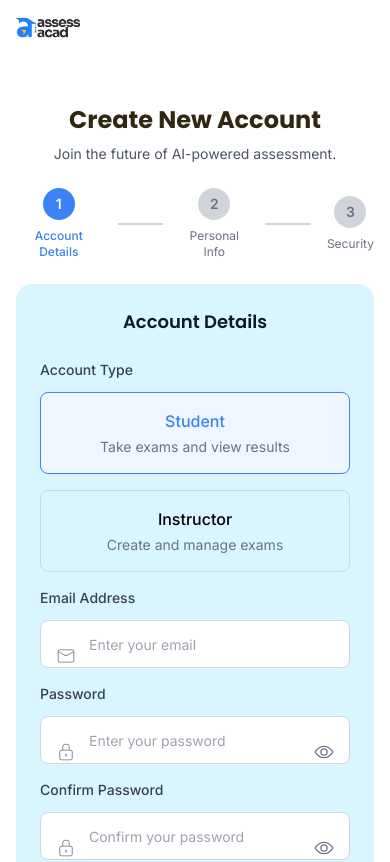
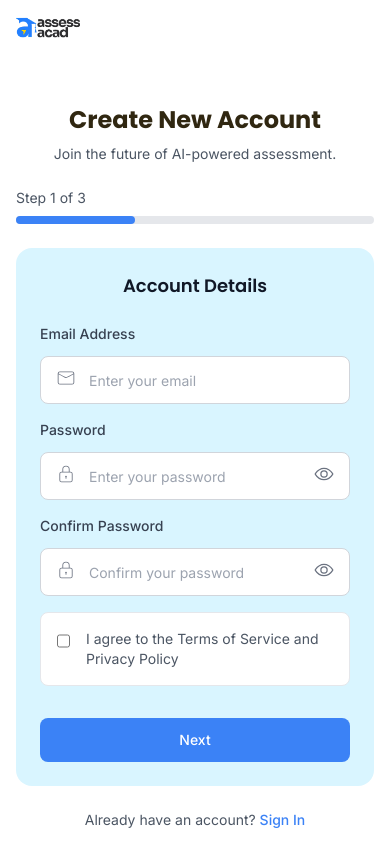
Before and after one commit to Cadna-Front-end/Exam-Genius-CADNA, a React (Vite) app: page /register/account in a window 390 px wide. Shown: the top 862 px of the page. Built offline with nearby package versions, Linux system fonts and the light colour scheme.

Commit message:
updated roleselector page

```diff
--- a/src/App.jsx
+++ b/src/App.jsx
@@ -2,6 +2,7 @@ import { Routes, Route } from "react-router-dom";
 import LandingPage from "./pages/LandingPage.jsx";
 import Signin from "./pages/signin/signin.jsx";
 import TwoFactorAuth from "./pages/TwoFactorAuth.jsx";
+import RoleSelector from "./pages/registration/RoleSelector.jsx";
 import AccountDetails from "./pages/registration/accountdetails.jsx";
 import PersonalInfo from "./pages/registration/personalinfo.jsx";
 import SecurityAndFinalize from "./pages/registration/securityandfinalize.jsx";
@@ -31,6 +32,11 @@ function App() {
       <Route path="/2fa" element={
         <PublicRoute>
           <TwoFactorAuth />
+        </PublicRoute>
+      } />
+      <Route path="/register" element={
+        <PublicRoute>
+          <RoleSelector />
         </PublicRoute>
       } />
       <Route path="/register/account" element={
--- a/src/context/AuthContext.jsx
+++ b/src/context/AuthContext.jsx
@@ -101,15 +101,18 @@ const AuthProvider = ({ children }) => {
 
   const login = async (credentials) => {
     try {
+      console.log('Attempting login to:', `${import.meta.env.VITE_API_URL}${API_ENDPOINTS.LOGIN}`);
       const response = await apiClient.post(API_ENDPOINTS.LOGIN, credentials);
 
-      if (!response.success || !response.data) {
-        throw new Error(response.message || 'Login failed');
+      console.log('Login response:', response);
+
+      if (!response || (!response.success && !response.data)) {
+        throw new Error(response?.message || 'Invalid response from server');
       }
 
-
-
-      const { user: userData, accessToken: token, twoFARequired, tempToken } = response.data;
+      // Handle direct response format (some APIs return data directly)
+      const responseData = response.data || response;
+      const { user: userData, accessToken: token, twoFARequired, tempToken } = responseData;
 
       // If 2FA is required, store temp token and return 2FA flag
       if (twoFARequired) {
--- a/src/pages/LandingPage.jsx
+++ b/src/pages/LandingPage.jsx
@@ -51,7 +51,7 @@ const LandingPage = () => {
             <button
               onClick={() => {
                 try {
-                  navigate("/register/account");
+                  navigate("/register");
                 } catch (error) {
                   console.error('Navigation error:', error);
                 }
@@ -87,7 +87,7 @@ const LandingPage = () => {
             <button
               onClick={() => {
                 try {
-                  navigate("/register/account");
+                  navigate("/register");
                 } catch (error) {
                   console.error('Navigation error:', error);
                 }
@@ -194,7 +194,7 @@ const LandingPage = () => {
             <button
               onClick={() => {
                 try {
-                  navigate("/register/account");
+                  navigate("/register");
                 } catch (error) {
                   console.error('Navigation error:', error);
                 }
--- /dev/null
+++ b/src/pages/registration/RoleSelector.jsx
@@ -0,0 +1,102 @@
+import { useNavigate } from 'react-router-dom';
+import { FaUser, FaChalkboardTeacher } from 'react-icons/fa';
+import { FiArrowLeft } from 'react-icons/fi';
+
+const RoleSelector = () => {
+  const navigate = useNavigate();
+
+  const handleRoleSelect = (role) => {
+    localStorage.setItem('accountType', role);
+    navigate('/register/account');
+  };
+
+  return (
+    <div className="min-h-screen bg-white">
+      {/* Header */}
+      <div className="w-full bg-white border-b border-gray-100 px-6 py-4">
+        <img
+          src="/bigger logo.png"
+          alt="Exam Genius"
+          className="h-16"
+        />
+      </div>
+
+      {/* Back Button Section */}
+      <div className="w-full px-6 py-4">
+        <button
+          onClick={() => navigate('/')}
+          className="flex items-center gap-2 text-gray-600 hover:text-gray-800 transition-colors"
+        >
+          <FiArrowLeft className="w-5 h-5" />
+          <span>Back</span>
+        </button>
+      </div>
+
+      {/* Main Content */}
+      <div className="flex flex-col items-center justify-center px-6 py-8">
+        {/* Title Section */}
+        <div className="text-center mb-12 max-w-md">
+          <h1 className="text-3xl font-semibold text-gray-900 mb-4">
+            Select Account Type
+          </h1>
+          <p className="text-gray-600">
+            Select your role to continue with registration
+          </p>
+        </div>
+
+        {/* Role Cards */}
+        <div className="grid grid-cols-1 md:grid-cols-2 gap-8 w-full max-w-4xl">
+          <div
+            onClick={() => handleRoleSelect('student')}
+            className="bg-white border-2 border-gray-200 rounded-2xl p-8 cursor-pointer transition-all duration-200 hover:border-[#2563EB] hover:shadow-xl group"
+          >
+            <div className="flex flex-col items-center text-center space-y-6">
+              <div className="p-4 bg-blue-50 rounded-full group-hover:bg-blue-100 transition-colors">
+                <FaUser className="w-10 h-10 text-[#2563EB]" />
+              </div>
+
+              <div>
+                <h3 className="text-2xl font-semibold text-gray-900 mb-3">
+                  Student
+                </h3>
+                <p className="text-gray-600 text-base mb-6">
+                  Take exams and view your results
+                </p>
+              </div>
+
+              <button className="w-full py-3 px-6 border-2 border-[#2563EB] text-[#2563EB] rounded-xl font-semibold hover:bg-[#2563EB] hover:text-white transition-colors">
+                Select Student
+              </button>
+            </div>
+          </div>
+
+          <div
+            onClick={() => handleRoleSelect('instructor')}
+            className="bg-white border-2 border-gray-200 rounded-2xl p-8 cursor-pointer transition-all duration-200 hover:border-[#2563EB] hover:shadow-xl group"
+          >
+            <div className="flex flex-col items-center text-center space-y-6">
+              <div className="p-4 bg-blue-50 rounded-full group-hover:bg-blue-100 transition-colors">
+                <FaChalkboardTeacher className="w-10 h-10 text-[#2563EB]" />
+              </div>
+
+              <div>
+                <h3 className="text-2xl font-semibold text-gray-900 mb-3">
+                  Instructor
+                </h3>
+                <p className="text-gray-600 text-base mb-6">
+                  Create and manage exams for students
+                </p>
+              </div>
+
+              <button className="w-full py-3 px-6 border-2 border-[#2563EB] text-[#2563EB] rounded-xl font-semibold hover:bg-[#2563EB] hover:text-white transition-colors">
+                Select Instructor
+              </button>
+            </div>
+          </div>
+        </div>
+      </div>
+    </div>
+  );
+};
+
+export default RoleSelector;
--- a/src/pages/registration/accountdetails.jsx
+++ b/src/pages/registration/accountdetails.jsx
@@ -4,11 +4,14 @@ import { CiMail, CiLock } from "react-icons/ci";
 import { IoEyeOutline, IoEyeOffOutline } from "react-icons/io5";
 
 const AccountDetails = () => {
-  const [formData, setFormData] = useState({
-    email: "",
-    password: "",
-    confirmPassword: "",
-    userType: "student"
+  const [formData, setFormData] = useState(() => {
+    const existingData = JSON.parse(localStorage.getItem('registrationData') || '{}');
+    return {
+      email: existingData.email || "",
+      password: existingData.password || "",
+      confirmPassword: "",
+      userType: existingData.role || localStorage.getItem('accountType') || "student"
+    };
   });
   const [showPassword, setShowPassword] = useState(false);
   const [showConfirmPassword, setShowConfirmPassword] = useState(false);
@@ -102,27 +105,37 @@ const AccountDetails = () => {
           </h1>
           <p className="text-sm lg:text-base text-gray-600 mb-6 lg:mb-8">Join the future of AI-powered assessment.</p>
 
-          {/* Progress Steps */}
-          <div className="flex justify-center items-center space-x-4 sm:space-x-8 lg:space-x-12 mb-6 lg:mb-8">
+          {/* Mobile Progress Bar */}
+          <div className="block sm:hidden mb-6">
+            <div className="flex justify-between items-center mb-2">
+              <span className="text-sm text-gray-600">Step 1 of 3</span>
+            </div>
+            <div className="w-full bg-gray-200 rounded-full h-2">
+              <div className="bg-[#3B82F6] h-2 rounded-full" style={{width: '33.33%'}}></div>
+            </div>
+          </div>
+
+          {/* Desktop Progress Steps */}
+          <div className="hidden sm:flex justify-center items-center space-x-8 lg:space-x-12 mb-6 lg:mb-8">
             <div className="flex flex-col items-center">
-              <div className="w-8 h-8 sm:w-10 sm:h-10 lg:w-12 lg:h-12 bg-[#3B82F6] text-white rounded-full flex items-center justify-center font-semibold mb-2 text-sm lg:text-base">
+              <div className="w-10 h-10 lg:w-12 lg:h-12 bg-[#3B82F6] text-white rounded-full flex items-center justify-center font-semibold mb-2 text-sm lg:text-base">
                 1
               </div>
-              <span className="text-xs sm:text-sm lg:text-base font-medium text-[#3B82F6]">Account Details</span>
+              <span className="text-sm lg:text-base font-medium text-[#3B82F6]">Account Details</span>
             </div>
-            <div className="w-12 sm:w-16 lg:w-20 h-0.5 bg-gray-300"></div>
-            <div className="flex flex-col items-center">
-              <div className="w-8 h-8 sm:w-10 sm:h-10 lg:w-12 lg:h-12 bg-gray-300 text-gray-500 rounded-full flex items-center justify-center font-semibold mb-2 text-sm lg:text-base">
+            <div className="w-16 lg:w-20 h-0.5 bg-gray-300"></div>
+            <div className="flex flex-col items-center cursor-not-allowed opacity-50">
+              <div className="w-10 h-10 lg:w-12 lg:h-12 bg-gray-300 text-gray-500 rounded-full flex items-center justify-center font-semibold mb-2 text-sm lg:text-base">
                 2
               </div>
-              <span className="text-xs sm:text-sm lg:text-base text-gray-500">Personal Info</span>
+              <span className="text-sm lg:text-base text-gray-500">Personal Info</span>
             </div>
-            <div className="w-12 sm:w-16 lg:w-20 h-0.5 bg-gray-300"></div>
-            <div className="flex flex-col items-center">
-              <div className="w-8 h-8 sm:w-10 sm:h-10 lg:w-12 lg:h-12 bg-gray-300 text-gray-500 rounded-full flex items-center justify-center font-semibold mb-2 text-sm lg:text-base">
+            <div className="w-16 lg:w-20 h-0.5 bg-gray-300"></div>
+            <div className="flex flex-col items-center cursor-not-allowed opacity-50">
+              <div className="w-10 h-10 lg:w-12 lg:h-12 bg-gray-300 text-gray-500 rounded-full flex items-center justify-center font-semibold mb-2 text-sm lg:text-base">
                 3
               </div>
-              <span className="text-xs sm:text-sm lg:text-base text-gray-500">Security</span>
+              <span className="text-sm lg:text-base text-gray-500">Security</span>
             </div>
           </div>
         </div>
@@ -137,41 +150,14 @@ const AccountDetails = () => {
               </div>
             )}
 
-            {/* Account Type Selection */}
-            <div>
-              <label className="block text-sm lg:text-lg font-medium text-gray-700 mb-3 lg:mb-4">
-                Account Type
-              </label>
-              <div className="grid grid-cols-1 sm:grid-cols-2 gap-4 lg:gap-6">
-                <button
-                  type="button"
-                  onClick={() => setFormData(prev => ({ ...prev, userType: "student" }))}
-                  className={`p-4 lg:p-8 border rounded-lg text-center transition-colors ${
-                    formData.userType === "student" ? 'border-[#3B82F6] bg-blue-50 text-[#3B82F6]' : 'border-gray-300 hover:bg-gray-50'
-                  }`}
-                >
-                  <div className="font-medium lg:text-xl">Student</div>
-                  <div className="text-sm lg:text-base text-gray-500 mt-1">Take exams and view results</div>
-                </button>
-                <button
-                  type="button"
-                  onClick={() => setFormData(prev => ({ ...prev, userType: "instructor" }))}
-                  className={`p-4 lg:p-8 border rounded-lg text-center transition-colors ${
-                    formData.userType === "instructor" ? 'border-[#3B82F6] bg-blue-50 text-[#3B82F6]' : 'border-gray-300 hover:bg-gray-50'
-                  }`}
-                >
-                  <div className="font-medium lg:text-xl">Instructor</div>
-                  <div className="text-sm lg:text-base text-gray-500 mt-1">Create and manage exams</div>
-                </button>
-              </div>
-            </div>
+
 
             {/* Email Address */}
             <div className="relative">
               <label className="block text-sm lg:text-lg font-medium text-gray-700 mb-3">
                 Email Address
               </label>
-              <div className="absolute left-4 top-12 lg:top-14 transform translate-y-1/2 text-gray-500">
+              <div className="absolute left-4 top-11 sm:top-12 lg:top-16 text-gray-500">
                 <CiMail size={20} />
               </div>
               <input
@@ -193,11 +179,11 @@ const AccountDetails = () => {
               <label className="block text-sm lg:text-lg font-medium text-gray-700 mb-3">
                 Password
               </label>
-              <div className="absolute left-4 top-12 lg:top-14 transform translate-y-1/2 text-gray-500">
+              <div className="absolute left-4 top-11 sm:top-12 lg:top-16 text-gray-500">
                 <CiLock size={20} />
               </div>
               <div
-                className="absolute right-4 top-12 lg:top-14 transform translate-y-1/2 text-gray-500 cursor-pointer"
+                className="absolute right-4 top-11 sm:top-12 lg:top-16 text-gray-500 cursor-pointer"
                 onClick={() => setShowPassword(prev => !prev)}
               >
                 {showPassword ? <IoEyeOffOutline size={20} /> : <IoEyeOutline size={20} />}
@@ -221,11 +207,11 @@ const AccountDetails = () => {
               <label className="block text-sm lg:text-lg font-medium text-gray-700 mb-3">
                 Confirm Password
               </label>
-              <div className="absolute left-4 top-12 lg:top-14 transform translate-y-1/2 text-gray-500">
+              <div className="absolute left-4 top-11 sm:top-12 lg:top-16 text-gray-500">
                 <CiLock size={20} />
               </div>
               <div
-                className="absolute right-4 top-12 lg:top-14 transform translate-y-1/2 text-gray-500 cursor-pointer"
+                className="absolute right-4 top-11 sm:top-12 lg:top-16 text-gray-500 cursor-pointer"
                 onClick={() => setShowConfirmPassword(prev => !prev)}
               >
                 {showConfirmPassword ? <IoEyeOffOutline size={20} /> : <IoEyeOutline size={20} />}
--- a/src/pages/registration/personalinfo.jsx
+++ b/src/pages/registration/personalinfo.jsx
@@ -4,10 +4,13 @@ import { CiUser, CiPhone } from "react-icons/ci";
 import { isValidPhone, isValidName } from "../../utils/validation";
 
 const PersonalInfo = () => {
-  const [formData, setFormData] = useState({
-    firstName: "",
-    lastName: "",
-    phoneNumber: ""
+  const [formData, setFormData] = useState(() => {
+    const existingData = JSON.parse(localStorage.getItem('registrationData') || '{}');
+    return {
+      firstName: existingData.firstName || "",
+      lastName: existingData.lastName || "",
+      phoneNumber: existingData.phoneNumber || ""
+    };
   });
   const [loading, setLoading] = useState(false);
   const [errors, setErrors] = useState({});
@@ -89,27 +92,37 @@ const PersonalInfo = () => {
           </h1>
           <p className="text-sm xs:text-base text-gray-600 mb-4 sm:mb-6">Join the future of AI-powered assessment.</p>
 
-          {/* Progress Steps */}
-          <div className="flex justify-center items-center space-x-2 xs:space-x-4 sm:space-x-8 mb-6 sm:mb-8 overflow-x-auto">
-            <div className="flex flex-col items-center">
-              <div className="w-8 h-8 sm:w-10 sm:h-10 bg-green-500 text-white rounded-full flex items-center justify-center font-semibold mb-1 sm:mb-2 text-sm sm:text-base">
+          {/* Mobile Progress Bar */}
+          <div className="block sm:hidden mb-6">
+            <div className="flex justify-between items-center mb-2">
+              <span className="text-sm text-gray-600">Step 2 of 3</span>
+            </div>
+            <div className="w-full bg-gray-200 rounded-full h-2">
+              <div className="bg-[#3B82F6] h-2 rounded-full" style={{width: '66.66%'}}></div>
+            </div>
+          </div>
+
+          {/* Desktop Progress Steps */}
+          <div className="hidden sm:flex justify-center items-center space-x-8 mb-6 sm:mb-8">
+            <div className="flex flex-col items-center cursor-pointer" onClick={() => navigate('/register/account')}>
+              <div className="w-10 h-10 bg-green-500 text-white rounded-full flex items-center justify-center font-semibold mb-2 text-sm hover:bg-green-600 transition-colors">
                 ✓
               </div>
-              <span className="text-xs sm:text-sm text-green-600 whitespace-nowrap">Account Details</span>
+              <span className="text-sm text-green-600 hover:text-green-700 transition-colors">Account Details</span>
             </div>
-            <div className="w-8 xs:w-12 sm:w-16 h-0.5 bg-green-500"></div>
-            <div className="flex flex-col items-center">
-              <div className="w-8 h-8 sm:w-10 sm:h-10 bg-[#3B82F6] text-white rounded-full flex items-center justify-center font-semibold mb-1 sm:mb-2 text-sm sm:text-base">
+            <div className="w-16 h-0.5 bg-green-500"></div>
+            <div className="flex flex-col items-center cursor-pointer">
+              <div className="w-10 h-10 bg-[#3B82F6] text-white rounded-full flex items-center justify-center font-semibold mb-2 text-sm">
                 2
               </div>
-              <span className="text-xs sm:text-sm font-medium text-[#3B82F6] whitespace-nowrap">Personal Info</span>
+              <span className="text-sm font-medium text-[#3B82F6]">Personal Info</span>
             </div>
-            <div className="w-8 xs:w-12 sm:w-16 h-0.5 bg-gray-300"></div>
-            <div className="flex flex-col items-center">
-              <div className="w-8 h-8 sm:w-10 sm:h-10 bg-gray-300 text-gray-500 rounded-full flex items-center justify-center font-semibold mb-1 sm:mb-2 text-sm sm:text-base">
+            <div className="w-16 h-0.5 bg-gray-300"></div>
+            <div className="flex flex-col items-center cursor-not-allowed opacity-50">
+              <div className="w-10 h-10 bg-gray-300 text-gray-500 rounded-full flex items-center justify-center font-semibold mb-2 text-sm">
                 3
               </div>
-              <span className="text-xs sm:text-sm text-gray-500 whitespace-nowrap">Security</span>
+              <span className="text-sm text-gray-500">Security</span>
             </div>
           </div>
         </div>
@@ -123,7 +136,7 @@ const PersonalInfo = () => {
               <label className="block text-xs xs:text-sm font-medium text-gray-700 mb-1 sm:mb-2">
                 First Name
               </label>
-              <div className="absolute left-3 top-1/2 transform -translate-y-1/2 text-gray-500" style={{top: 'calc(50% + 12px)'}}>
+              <div className="absolute left-3 top-8 sm:top-9 lg:top-11 text-gray-500">
                 <CiUser size={18} />
               </div>
               <input
@@ -145,7 +158,7 @@ const PersonalInfo = () => {
               <label className="block text-xs xs:text-sm font-medium text-gray-700 mb-1 sm:mb-2">
                 Last Name
               </label>
-              <div className="absolute left-3 top-1/2 transform -translate-y-1/2 text-gray-500" style={{top: 'calc(50% + 12px)'}}>
+              <div className="absolute left-3 top-8 sm:top-9 lg:top-11 text-gray-500">
                 <CiUser size={18} />
               </div>
               <input
@@ -167,7 +180,7 @@ const PersonalInfo = () => {
               <label className="block text-xs xs:text-sm font-medium text-gray-700 mb-1 sm:mb-2">
                 Phone Number
               </label>
-              <div className="absolute left-3 top-1/2 transform -translate-y-1/2 text-gray-500" style={{top: 'calc(50% + 12px)'}}>
+              <div className="absolute left-3 top-8 sm:top-9 lg:top-11 text-gray-500">
                 <CiPhone size={18} />
               </div>
               <input
--- a/src/pages/registration/securityandfinalize.jsx
+++ b/src/pages/registration/securityandfinalize.jsx
@@ -79,27 +79,37 @@ const SecurityAndFinalize = () => {
           </h1>
           <p className="text-sm xs:text-base text-gray-600 mb-4 sm:mb-6">Join the future of AI-powered assessment.</p>
 
-          {/* Progress Steps */}
-          <div className="flex justify-center items-center space-x-2 xs:space-x-4 sm:space-x-8 mb-6 sm:mb-8 overflow-x-auto">
-            <div className="flex flex-col items-center">
-              <div className="w-8 h-8 sm:w-10 sm:h-10 bg-green-500 text-white rounded-full flex items-center justify-center font-semibold mb-1 sm:mb-2 text-sm sm:text-base">
+          {/* Mobile Progress Bar */}
+          <div className="block sm:hidden mb-6">
+            <div className="flex justify-between items-center mb-2">
+              <span className="text-sm text-gray-600">Step 3 of 3</span>
+            </div>
+            <div className="w-full bg-gray-200 rounded-full h-2">
+              <div className="bg-[#3B82F6] h-2 rounded-full" style={{width: '100%'}}></div>
+            </div>
+          </div>
+
+          {/* Desktop Progress Steps */}
+          <div className="hidden sm:flex justify-center items-center space-x-8 mb-6 sm:mb-8">
+            <div className="flex flex-col items-center cursor-pointer" onClick={() => navigate('/register/account')}>
+              <div className="w-10 h-10 bg-green-500 text-white rounded-full flex items-center justify-center font-semibold mb-2 text-sm hover:bg-green-600 transition-colors">
                 ✓
               </div>
-              <span className="text-xs sm:text-sm text-green-600 whitespace-nowrap">Account Details</span>
+              <span className="text-sm text-green-600 hover:text-green-700 transition-colors">Account Details</span>
             </div>
-            <div className="w-8 xs:w-12 sm:w-16 h-0.5 bg-green-500"></div>
-            <div className="flex flex-col items-center">
-              <div className="w-8 h-8 sm:w-10 sm:h-10 bg-green-500 text-white rounded-full flex items-center justify-center font-semibold mb-1 sm:mb-2 text-sm sm:text-base">
+            <div className="w-16 h-0.5 bg-green-500"></div>
+            <div className="flex flex-col items-center cursor-pointer" onClick={() => navigate('/register/personal')}>
+              <div className="w-10 h-10 bg-green-500 text-white rounded-full flex items-center justify-center font-semibold mb-2 text-sm hover:bg-green-600 transition-colors">
                 ✓
               </div>
-              <span className="text-xs sm:text-sm text-green-600 whitespace-nowrap">Personal Info</span>
+              <span className="text-sm text-green-600 hover:text-green-700 transition-colors">Personal Info</span>
             </div>
-            <div className="w-8 xs:w-12 sm:w-16 h-0.5 bg-green-500"></div>
-            <div className="flex flex-col items-center">
-              <div className="w-8 h-8 sm:w-10 sm:h-10 bg-[#3B82F6] text-white rounded-full flex items-center justify-center font-semibold mb-1 sm:mb-2 text-sm sm:text-base">
+            <div className="w-16 h-0.5 bg-green-500"></div>
+            <div className="flex flex-col items-center cursor-pointer">
+              <div className="w-10 h-10 bg-[#3B82F6] text-white rounded-full flex items-center justify-center font-semibold mb-2 text-sm">
                 3
               </div>
-              <span className="text-xs sm:text-sm font-medium text-[#3B82F6] whitespace-nowrap">Security</span>
+              <span className="text-sm font-medium text-[#3B82F6]">Security</span>
             </div>
           </div>
         </div>
--- a/src/pages/signin/signin.jsx
+++ b/src/pages/signin/signin.jsx
@@ -67,7 +67,12 @@ const Signin = () => {
         setError(result.error || "Invalid credentials");
       }
     } catch (error) {
-      setError("Network error. Please try again later.");
+      console.error('Login error:', error);
+      if (error.message.includes('fetch') || error.message.includes('Network')) {
+        setError("Cannot connect to server. Please check your internet connection.");
+      } else {
+        setError(error.message || "Login failed. Please try again.");
+      }
     } finally {
       setLoading(false);
     }
```
Also changed, not shown: public/bigger logo.png (added).
